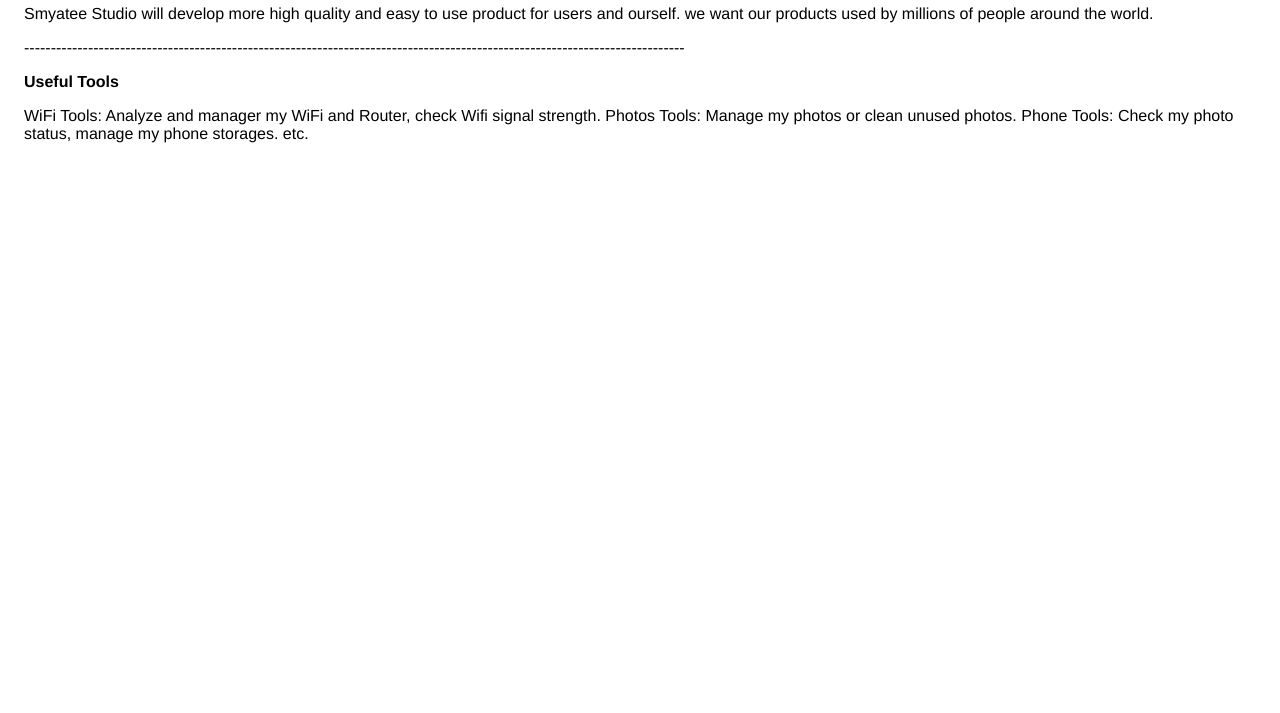
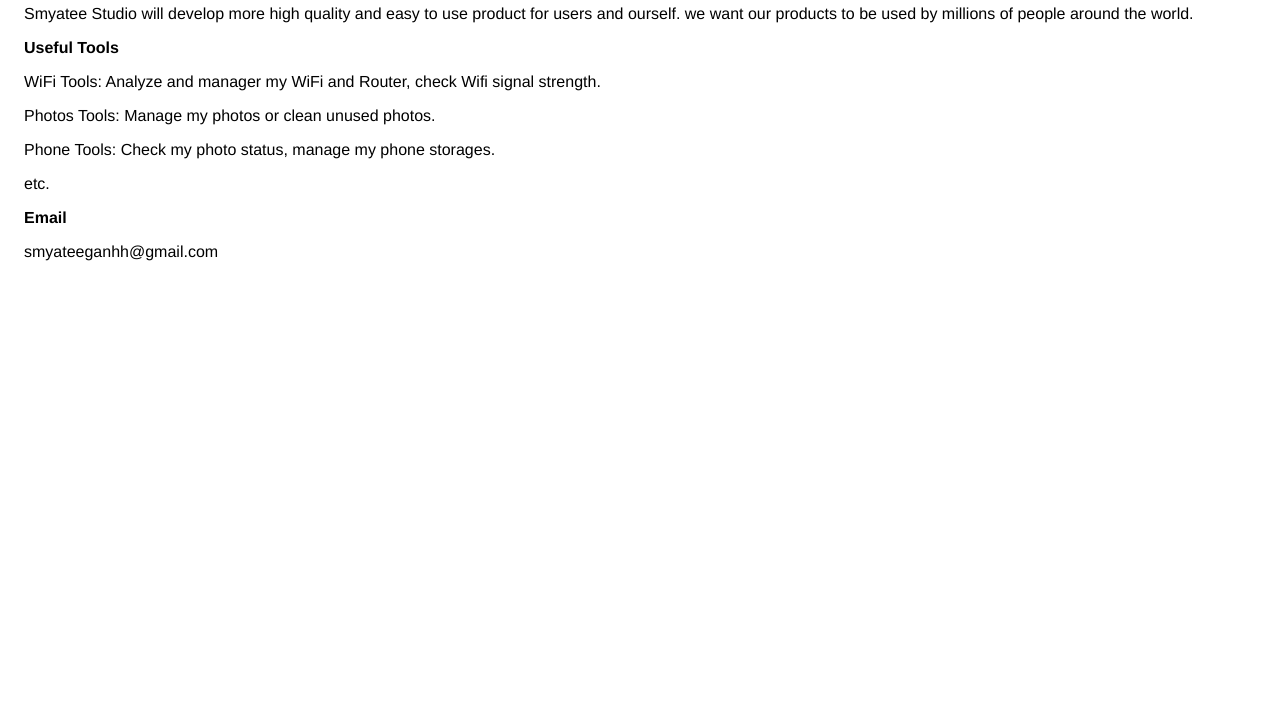
Before and after one commit to Smyatee/smyatee.github.io, a plain HTML site: page index.html in a window 1280 px wide. Shown: the part 87-800 px from the top of the page. Drawn offline with Linux system fonts and the light colour scheme.

Commit message:
Update index.html

```diff
--- a/index.html
+++ b/index.html
@@ -7,15 +7,18 @@
       <style> body { font-family: 'Helvetica Neue', Helvetica, Arial, sans-serif; padding:1em; } </style>
     </head>
     <body>
-    <h2>Bre Dev</h2> <p> Smyatee Studio will develop more high quality and easy to use product for users and ourself. we want our products used by millions of people around the world.
+    <h2>Smyatee Studio</h2> <p> Smyatee Studio will develop more high quality and easy to use product for users and ourself. we want our products to be used by millions of people around the world.
 
                   </p>
-                  <p>----------------------------------------------------------------------------------------------------------------------------</p>
-                  <p><strong>Useful Tools</strong></p> <p>
-                    WiFi Tools: Analyze and manager my WiFi and Router, check Wifi signal strength.
-                    Photos Tools: Manage my photos or clean unused photos.
-                    Phone Tools: Check my photo status, manage my phone storages.
-                    etc.
+                  <p><strong>Useful Tools</strong></p>
+                    <p>WiFi Tools: Analyze and manager my WiFi and Router, check Wifi signal strength.</p>
+                    <p>Photos Tools: Manage my photos or clean unused photos.</p>
+                    <p>Phone Tools: Check my photo status, manage my phone storages.</p>
+                    <p>etc.</p>
+                  </p>
+
+                  <p><strong>Email</strong></p>
+                    <p>smyateeganhh@gmail.com</p>
                   </p>
 
     </body>
```
